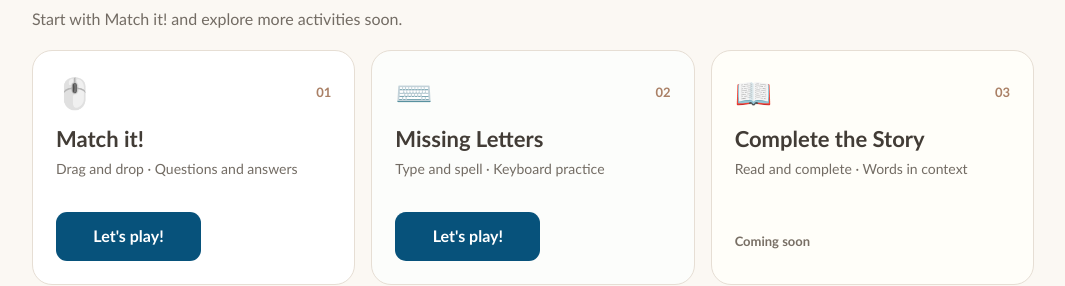
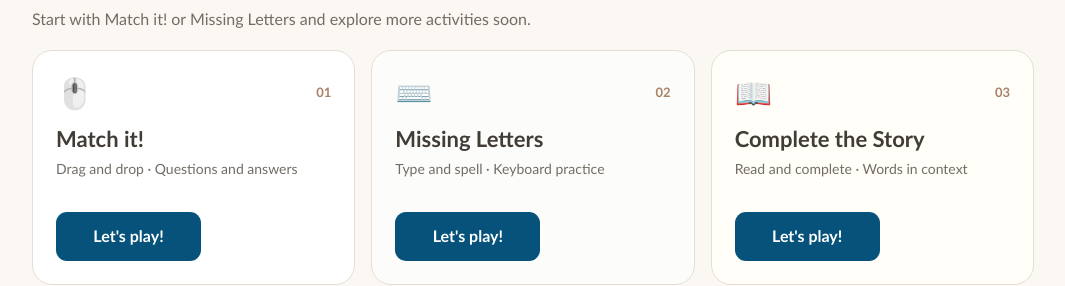
Before and after one commit to patagonianschool-digitalpractice/a1-digital-challenge, a plain HTML site: page index.html in a window 1280 px wide. Shown: the part 666-952 px from the top of the page, without its empty margins (107-1172 px from the left). Drawn offline with Linux system fonts and the light colour scheme.

Commit message:
Add files via upload

```diff
--- a/index.html
+++ b/index.html
@@ -27,11 +27,11 @@ h1{font-size:clamp(32px,5vw,52px);line-height:1.13;margin:5px 0 15px;letter-spac
   <p class="hero-intro">Practise English, learn to use your computer and feel more confident with every challenge.</p>
  </header>
  <section aria-labelledby="choose-title">
-  <div class="section-heading"><div><p class="eyebrow">Five challenges · Your own pace</p><h2 id="choose-title">Choose your challenge!</h2><p>Start with Match it! and explore more activities soon.</p></div></div>
+  <div class="section-heading"><div><p class="eyebrow">Five challenges · Your own pace</p><h2 id="choose-title">Choose your challenge!</h2><p>Start with Match it! or Missing Letters and explore more activities soon.</p></div></div>
   <div class="cards">
    <article class="card"><div class="card-head"><span class="icon" aria-hidden="true">🖱️</span><span class="number">01</span></div><h3>Match it!</h3><p>Drag and drop · Questions and answers</p><div class="bottom"><a class="button" href="match-it.html">Let's play!</a></div></article>
    <article class="card"><div class="card-head"><span class="icon" aria-hidden="true">⌨️</span><span class="number">02</span></div><h3>Missing Letters</h3><p>Type and spell · Keyboard practice</p><div class="bottom"><a class="button" href="missing-letters.html">Let's play!</a></div></article>
-   <article class="card"><div class="card-head"><span class="icon" aria-hidden="true">📖</span><span class="number">03</span></div><h3>Complete the Story</h3><p>Read and complete · Words in context</p><div class="bottom"><span class="soon">Coming soon</span></div></article>
+   <article class="card"><div class="card-head"><span class="icon" aria-hidden="true">📖</span><span class="number">03</span></div><h3>Complete the Story</h3><p>Read and complete · Words in context</p><div class="bottom"><a class="button" href="complete-the-story.html">Let's play!</a></div></article>
    <article class="card"><div class="card-head"><span class="icon" aria-hidden="true">🔎</span><span class="number">04</span></div><h3>Reading Detective</h3><p>Read and choose · True or false</p><div class="bottom"><span class="soon">Coming soon</span></div></article>
    <article class="card"><div class="card-head"><span class="icon" aria-hidden="true">✏️</span><span class="number">05</span></div><h3>About Me!</h3><p>Write about yourself · Personal questions</p><div class="bottom"><span class="soon">Coming soon</span></div></article>
   </div>
```
